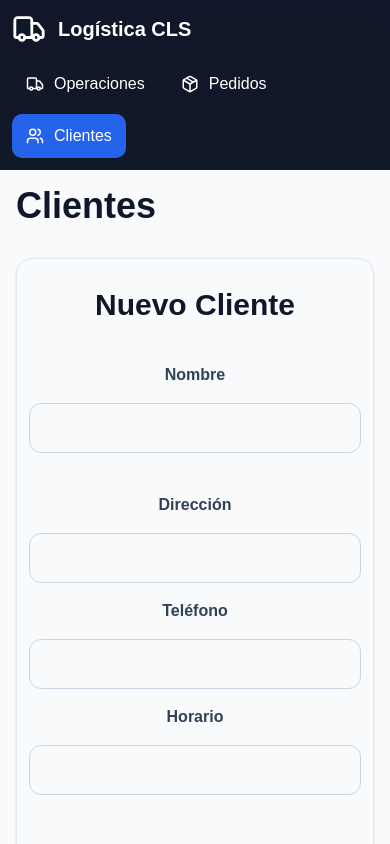
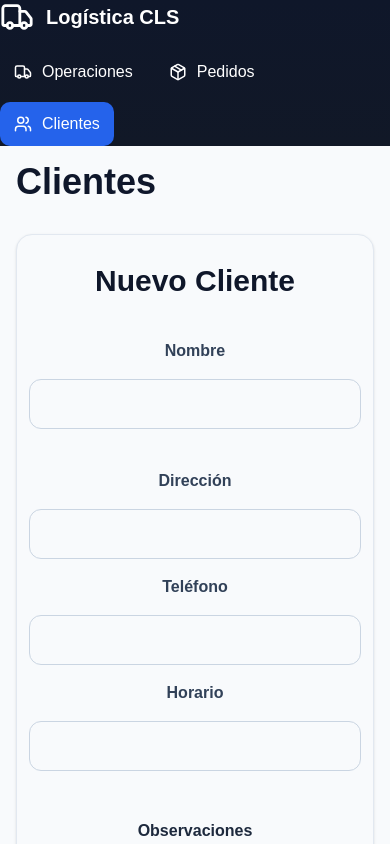
Before and after one commit to JoaquinCifre/logistica-app, a Next.js app in the folder frontend/: page / in a window 390 px wide. Shown: the top 844 px of the page. Built offline with nearby package versions, Linux system fonts and the light colour scheme; no server answers.

Commit message:
Fix mobile sidebar

```diff
--- a/frontend/app/components/Sidebar.tsx
+++ b/frontend/app/components/Sidebar.tsx
@@ -41,7 +41,7 @@ export default function Sidebar() {
     background:
       "linear-gradient(180deg,#0F172A 0%,#111827 100%)",
     color: "white",
-    padding: window.innerWidth < 768 ? "12px" : "24px",
+
   }}
 >
     <div
```
